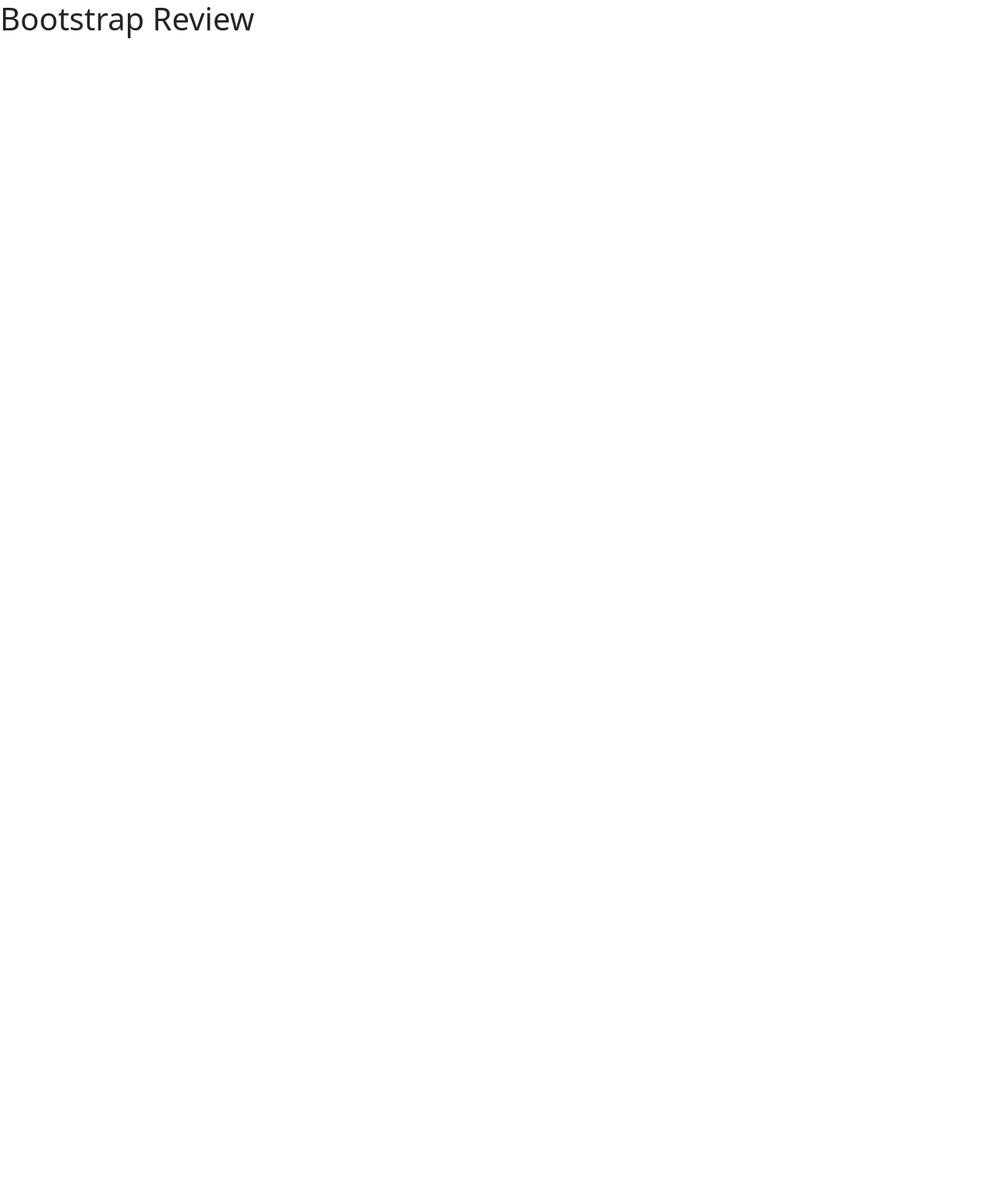
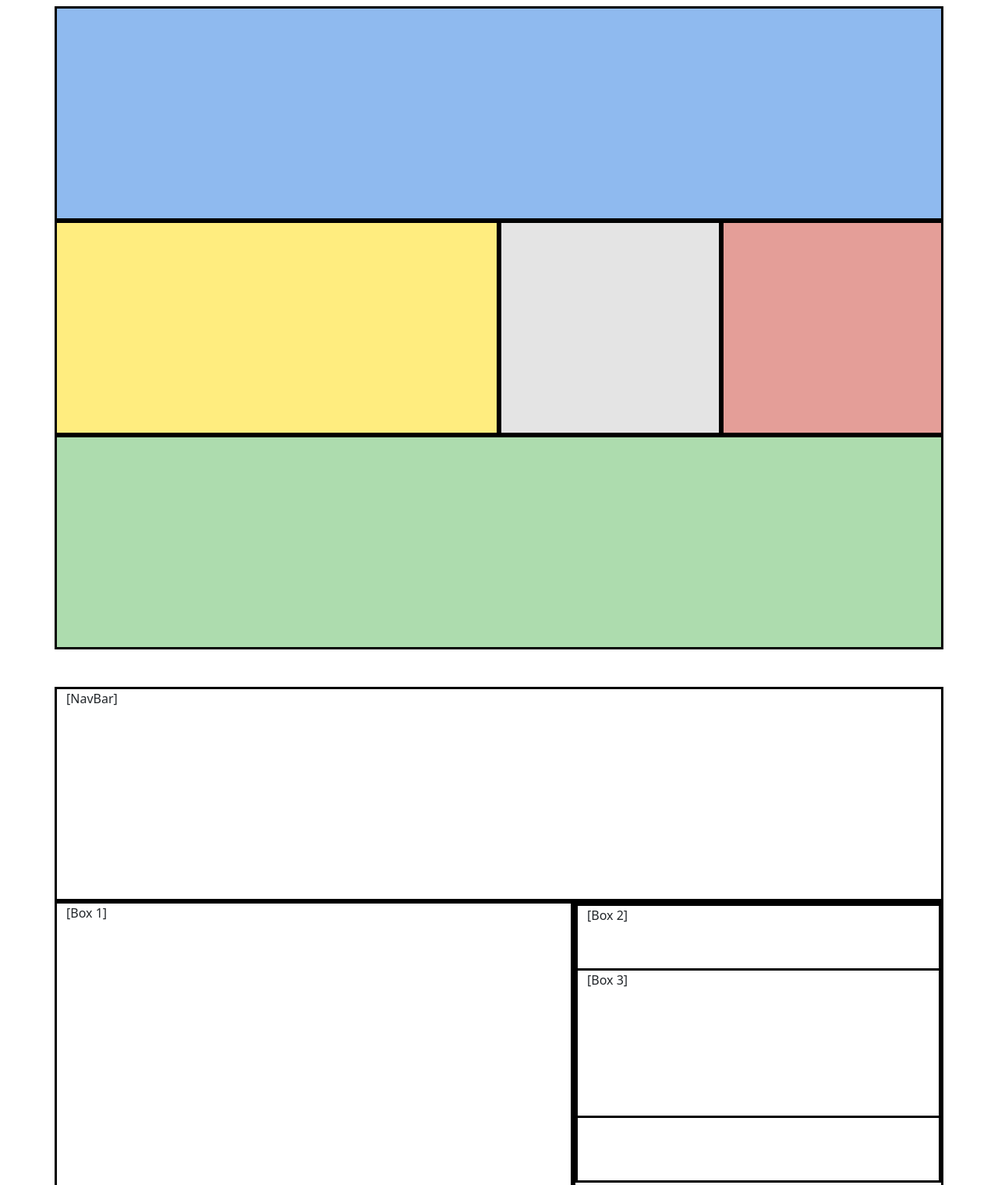
Before and after one commit to Darrinp1/B00tstrap-Review, a plain HTML site: page index.html in a window 1280 px wide. Shown: the top 1520 px of the page at 78% size. Before the commit the page ends 800 px from the top, so only its background shows below. Drawn offline with nearby package versions, Linux system fonts and the light colour scheme.

Commit message:
changes 2

```diff
--- a/css/style.css
+++ b/css/style.css
@@ -0,0 +1,24 @@
+div[class^="col"] {
+    border: 3px solid black;
+    min-height: 275px;
+}
+.blue {
+    background-color: #8fbaef;
+}
+.yellow {
+    background-color: #ffed7f;
+}
+.gray {
+    background-color: #e4e4e4;
+}
+.red {
+    background-color: #e49e98;
+}
+.green {
+    background-color: #addcae;
+}
+/* END OF FIRST GRID */
+
+#box2 {
+    height: 15%;
+}
--- a/index.html
+++ b/index.html
@@ -5,13 +5,61 @@
     <meta name="viewport" content="width=device-width, initial-scale=1">
     <title>Bootstrap Review</title>
     <link href="https://cdn.jsdelivr.net/npm/bootstrap@5.3.3/dist/css/bootstrap.min.css" rel="stylesheet" integrity="sha384-QWTKZyjpPEjISv5WaRU9OFeRpok6YctnYmDr5pNlyT2bRjXh0JMhjY6hW+ALEwIH" crossorigin="anonymous">
+    <link rel="stylesheet" href="css/style.css">
   </head>
   <body>
-    <h1>Bootstrap Review</h1>
+    <h1></h1>
+
+
+    <div class="container">
+
+    <div class="row">
+      <div class="col blue"></div>
+    </div>
+
+    <div class="row">
+      <div class="col-6 yellow"></div>
+      <div class="col-3 gray"></div>
+      <div class="col-3 red"></div>
+    </div>
+
+    <div class="row">
+      <div class="col green"></div>
+    </div>
+
+
+
+    </div><!--end container-->
+
+    <div class="container mt-5">
+
+    <div class="row">
+      <div class="col">
+        <P>[NavBar]</P>
+      </div>
+    </div>
+    <div class="row">
+      <div class="col-7">
+        <p>[Box 1]</p>
+      </div>
+      <div class="col-5">
+        <div id="box2" class="row">
+          <div class="col">
+            <p>[Box 2]</p>
+          </div>
+        </div>
+        <div id="box3" class="row">
+          <div class="col">
+            <p>[Box 3]</p>
+          </div>
+        </div>
+      </div>
+    </div>
 
 
 
 
+  </div><!--end container-->
 
     <script src="https://cdn.jsdelivr.net/npm/bootstrap@5.3.3/dist/js/bootstrap.bundle.min.js" integrity="sha384-YvpcrYf0tY3lHB60NNkmXc5s9fDVZLESaAA55NDzOxhy9GkcIdslK1eN7N6jIeHz" crossorigin="anonymous"></script>
   </body>
```
